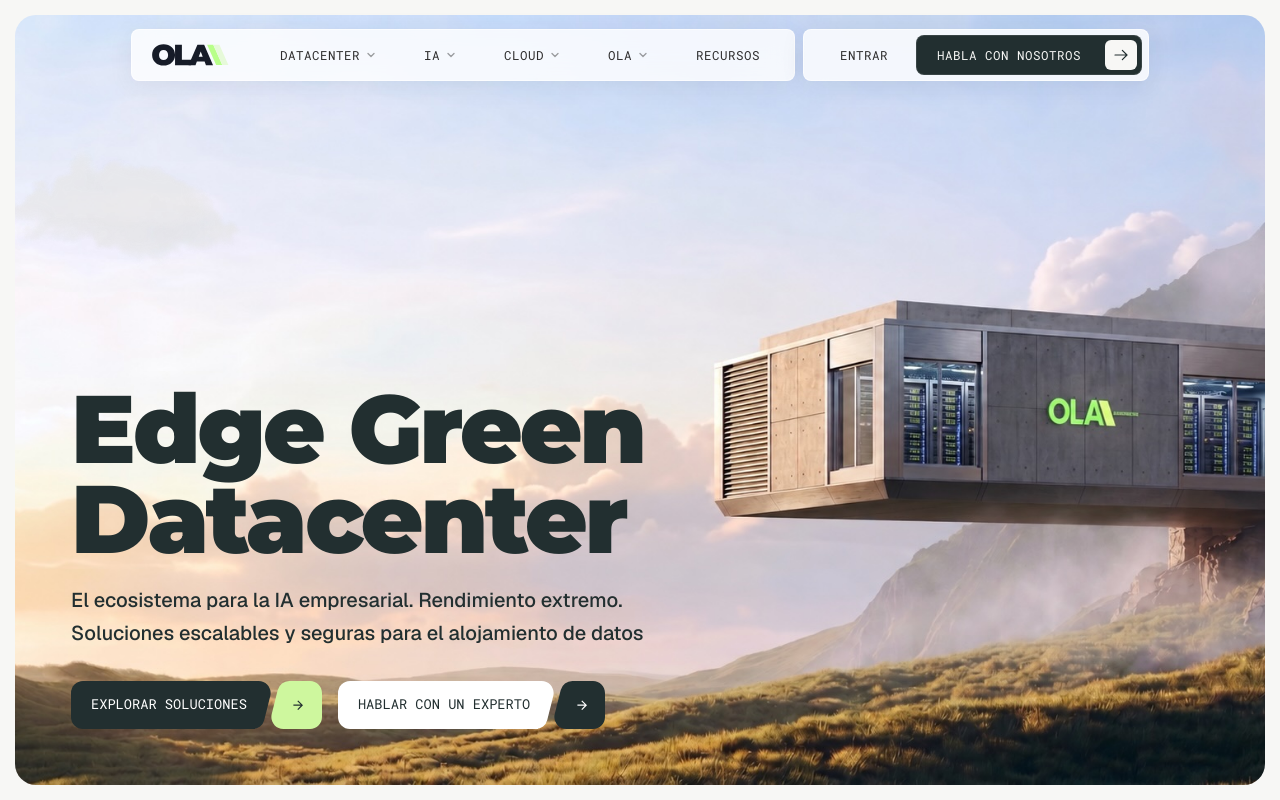
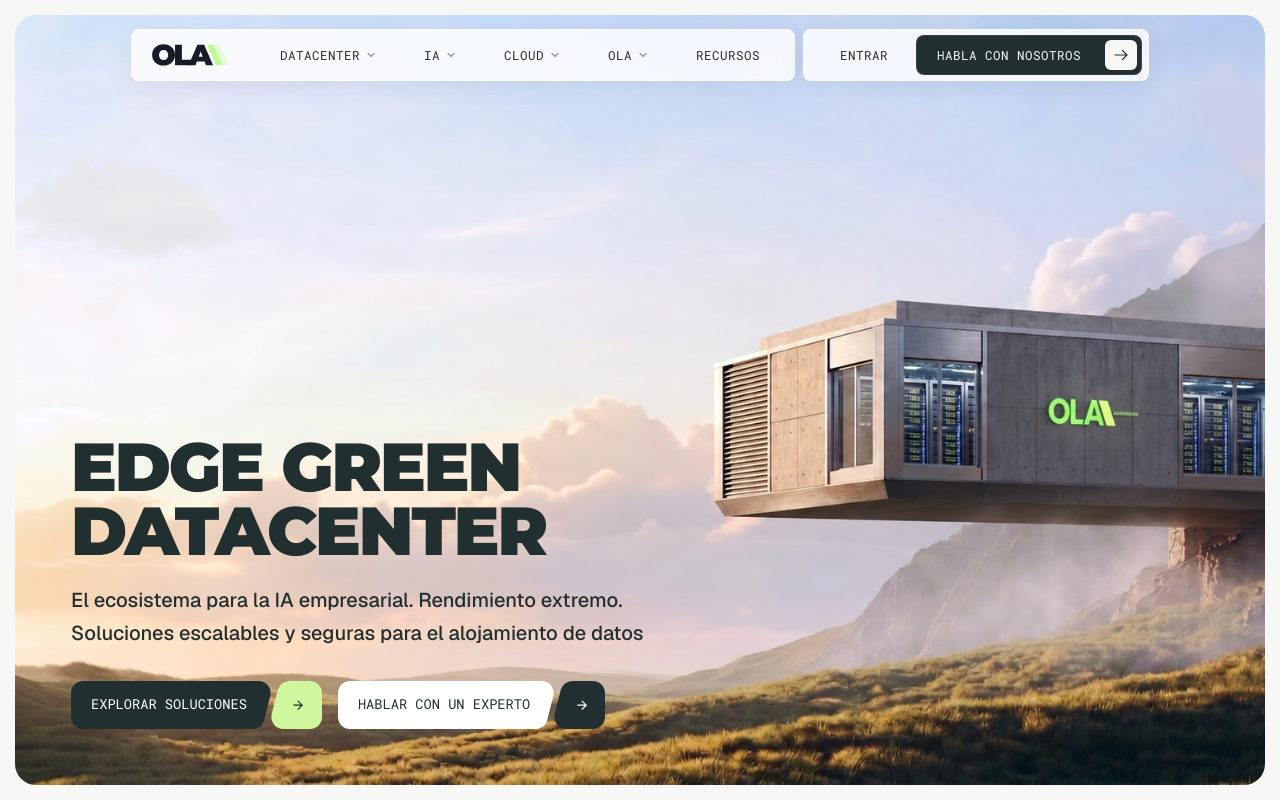
Before and after one commit to cloudindev/oladatacenter, a Next.js app: page / in a window 1280 px wide. Shown: the top 800 px of the page. Built offline with nearby package versions, Linux system fonts and the light colour scheme; a web font is replaced by a local one.

Commit message:
style(hero): make Edge Green Datacenter headline uppercase and slightly smaller

```diff
--- a/src/components/sections/HeroV3.tsx
+++ b/src/components/sections/HeroV3.tsx
@@ -123,7 +123,7 @@ export function HeroV3() {
 
         {/* Bottom block: headline + subheadline + CTAs aligned left */}
         <div className="relative z-10 px-6 pb-10 md:px-14 md:pb-14">
-          <h1 className="font-[family-name:var(--font-montserrat)] font-black text-bg-dark text-[11vw] sm:text-7xl lg:text-[6rem] tracking-[-0.04em] leading-[0.94] mb-5 text-left">
+          <h1 className="font-[family-name:var(--font-montserrat)] font-black uppercase text-bg-dark text-[8.5vw] sm:text-5xl lg:text-[4.25rem] tracking-[-0.03em] leading-[0.95] mb-5 text-left">
             <span className="block">Edge Green</span>
             <span className="block">Datacenter</span>
           </h1>
```
